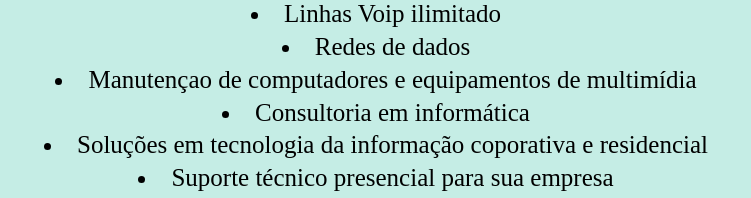
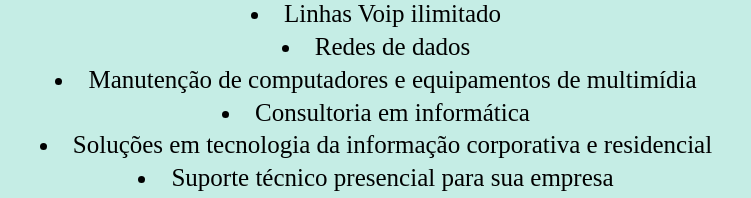
Before and after one commit to VanessaPro/Jordans-Technology--html-css-JavaScript, a plain HTML site: page index.html in a window 1280 px wide. Shown: the part 751-949 px from the top of the page, 264-1015 px from the left. Drawn offline with Linux system fonts and the light colour scheme.

Commit message:
Feito a correção do código no index

```diff
--- a/index.html
+++ b/index.html
@@ -44,9 +44,9 @@
         <li class="list"> Câmeras CFTB</li>
         <li class="list"> Linhas Voip ilimitado</li>
         <li class="list"> Redes de dados</li>
-        <li class="list"> Manutençao de computadores e equipamentos de multimídia</li>
+        <li class="list"> Manutenção de computadores e equipamentos de multimídia</li>
         <li class="list"> Consultoria em informática</li>
-        <li class="list"> Soluções em tecnologia da informação coporativa e residencial</li>
+        <li class="list"> Soluções em tecnologia da informação corporativa e residencial</li>
         <li class="list"> Suporte técnico presencial para sua empresa</li>
      </div>
 
```
